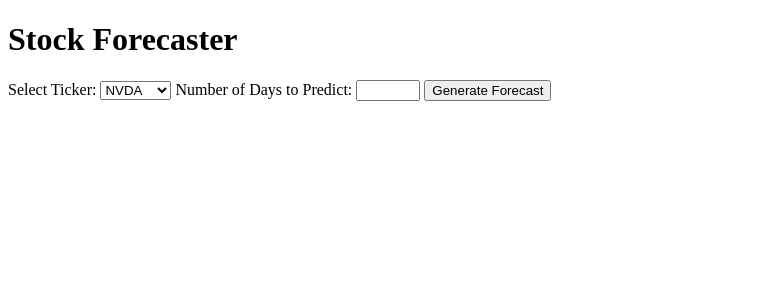
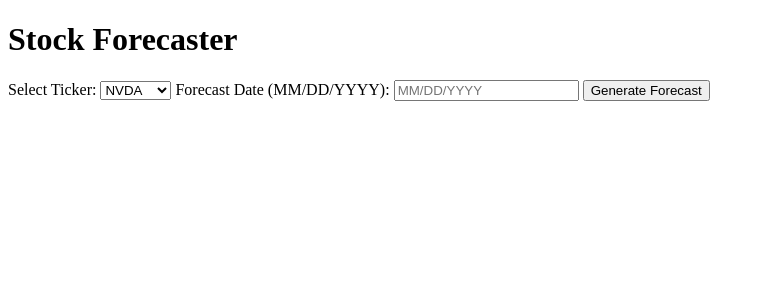
Before and after one commit to georgeboorman/stock-forecaster, a FastAPI app: page / in a window 1280 px wide. Shown: the top 300 px of the page, without its empty margins (0-764 px from the left). Run offline with FastAPI, Linux system fonts and the light colour scheme.

Commit message:
Align index.html to codebase changes

```diff
--- a/templates/index.html
+++ b/templates/index.html
@@ -17,8 +17,8 @@
             <option value="AMZN">AMZN</option>
         </select>
 
-        <label for="days">Number of Days to Predict:</label>
-        <input type="number" id="days" name="days" min="1" max="365" required>
+        <label for="forecast_date">Forecast Date (MM/DD/YYYY):</label>
+        <input type="text" id="forecast_date" name="forecast_date" placeholder="MM/DD/YYYY" pattern="\d{2}/\d{2}/\d{4}" required>
 
         <button type="submit">Generate Forecast</button>
     </form>
@@ -29,27 +29,31 @@
         document.getElementById("forecast-form").addEventListener("submit", async function(event) {
             event.preventDefault();
             const ticker = document.getElementById("ticker").value;
-            const days = document.getElementById("days").value;
+            const forecast_date = document.getElementById("forecast_date").value;
 
             const response = await fetch("/forecast", {
                 method: "POST",
                 headers: {
                     "Content-Type": "application/json"
                 },
-                body: JSON.stringify({ ticker, days })
+                body: JSON.stringify({ ticker, forecast_date })
             });
 
             const resultDiv = document.getElementById("prediction-result");
             if (response.ok) {
                 const data = await response.json();
                 if (data.predicted_value !== undefined) {
-                    resultDiv.innerHTML = `<strong>Predicted value for ${ticker} in ${days} day(s):</strong> $${data.predicted_value.toFixed(2)}`;
+                    resultDiv.innerHTML = `<strong>Predicted value for ${ticker} on ${forecast_date}:</strong> $${data.predicted_value.toFixed(2)}`;
                 } else {
                     resultDiv.innerHTML = `<span style='color:red;'>No prediction available.</span>`;
                 }
             } else {
-                const error = await response.json();
-                resultDiv.innerHTML = `<span style='color:red;'>Error: ${error.error || error.detail || "Failed to generate forecast"}</span>`;
+                let errorMsg = "Failed to generate forecast";
+                try {
+                    const error = await response.json();
+                    errorMsg = error.error || error.detail || errorMsg;
+                } catch {}
+                resultDiv.innerHTML = `<span style='color:red;'>Error: ${errorMsg}</span>`;
             }
         });
     </script>
```
